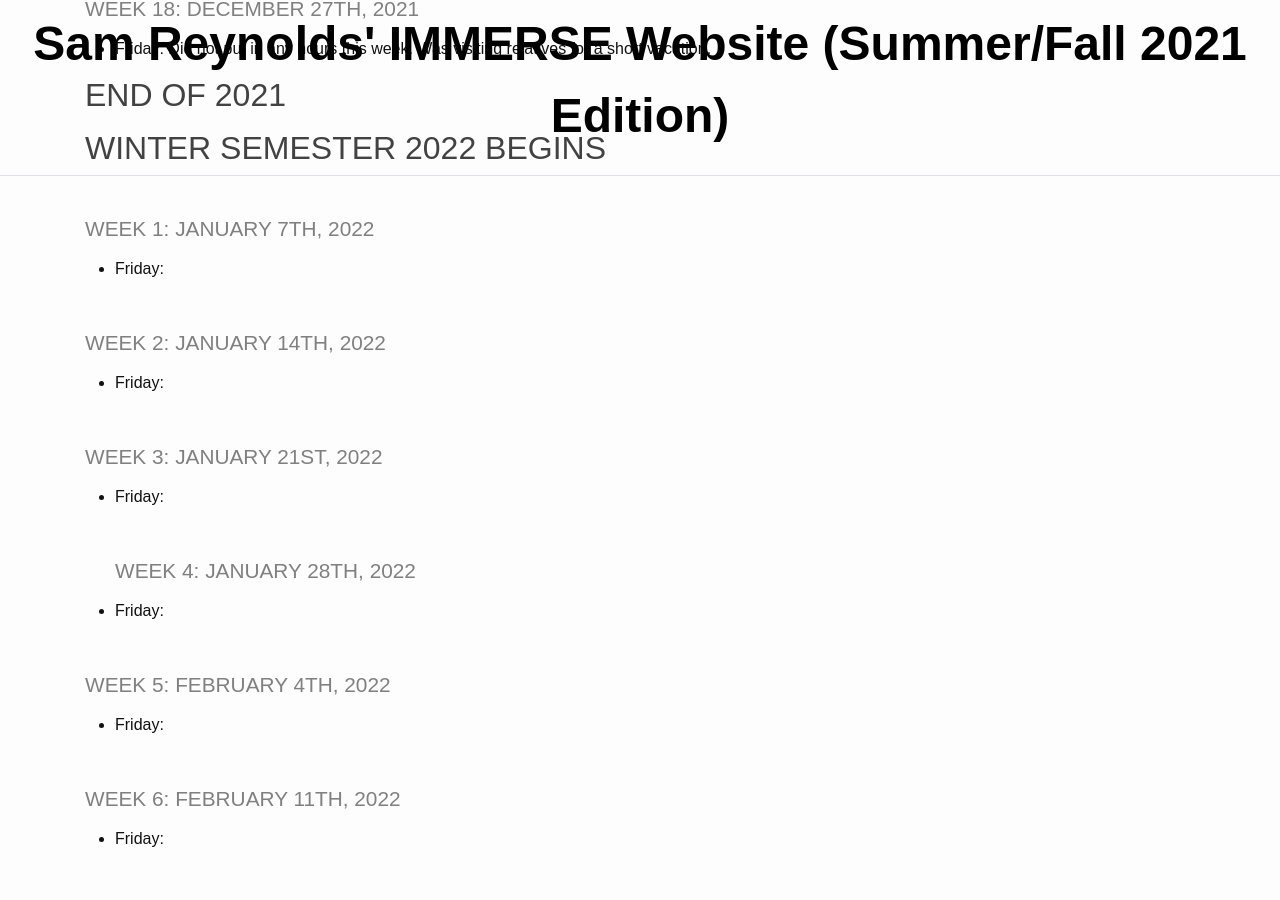
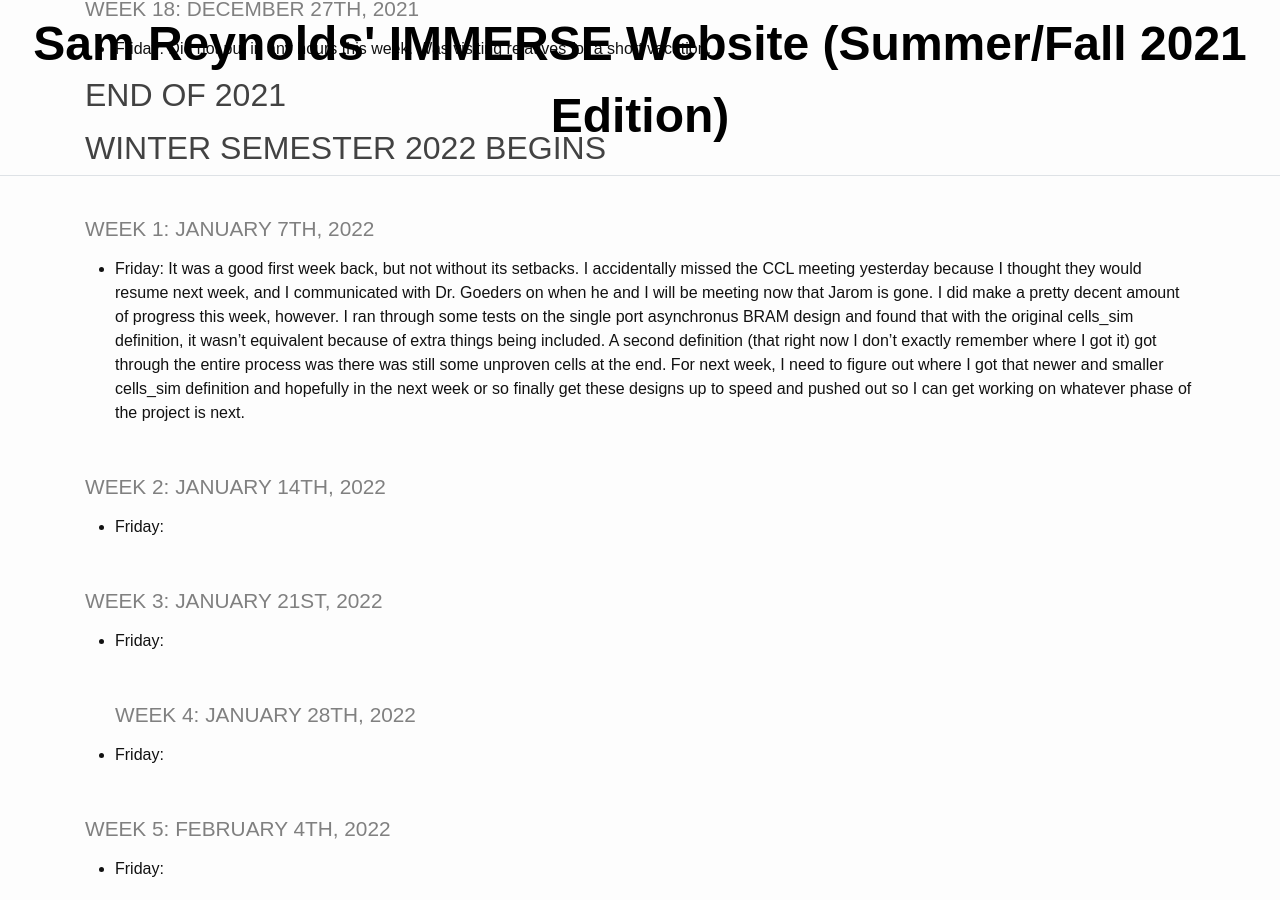
Before and after one commit to TheDHCreator/thedhcreator.github.io, a Jekyll site: the page built from _pages/log.md, in a window 1280 px wide and 900 px high, scrolled down 10855 px. Built offline with Jekyll 4.4.1, drawn with Linux system fonts in a browser that asks for light colours.

Commit message:
Last commit of the week: made a little progress just running straight yosys with commands from the yosys script and now I have a few more questions that I need to do some digging for to get answers. It was a decent start, and I know it's going to ramp up and I continue burning more steam chugging along. Until next week.

```diff
--- a/_pages/log.md
+++ b/_pages/log.md
@@ -236,7 +236,7 @@ title: IMMERSE Log
 
 ### Week 1: January 7th, 2022
 
-* **Friday**:
+* **Friday**: It was a good first week back, but not without its setbacks. I accidentally missed the CCL meeting yesterday because I thought they would resume next week, and I communicated with Dr. Goeders on when he and I will be meeting now that Jarom is gone. I did make a pretty decent amount of progress this week, however. I ran through some tests on the single port asynchronus BRAM design and found that with the original cells_sim definition, it wasn't equivalent because of extra things being included. A second definition (that right now I don't exactly remember where I got it) got through the entire process was there was still some unproven cells at the end. For next week, I need to figure out where I got that newer and smaller cells_sim definition and hopefully in the next week or so finally get these designs up to speed and pushed out so I can get working on whatever phase of the project is next.
 
 ### Week 2: January 14th, 2022
 
```
